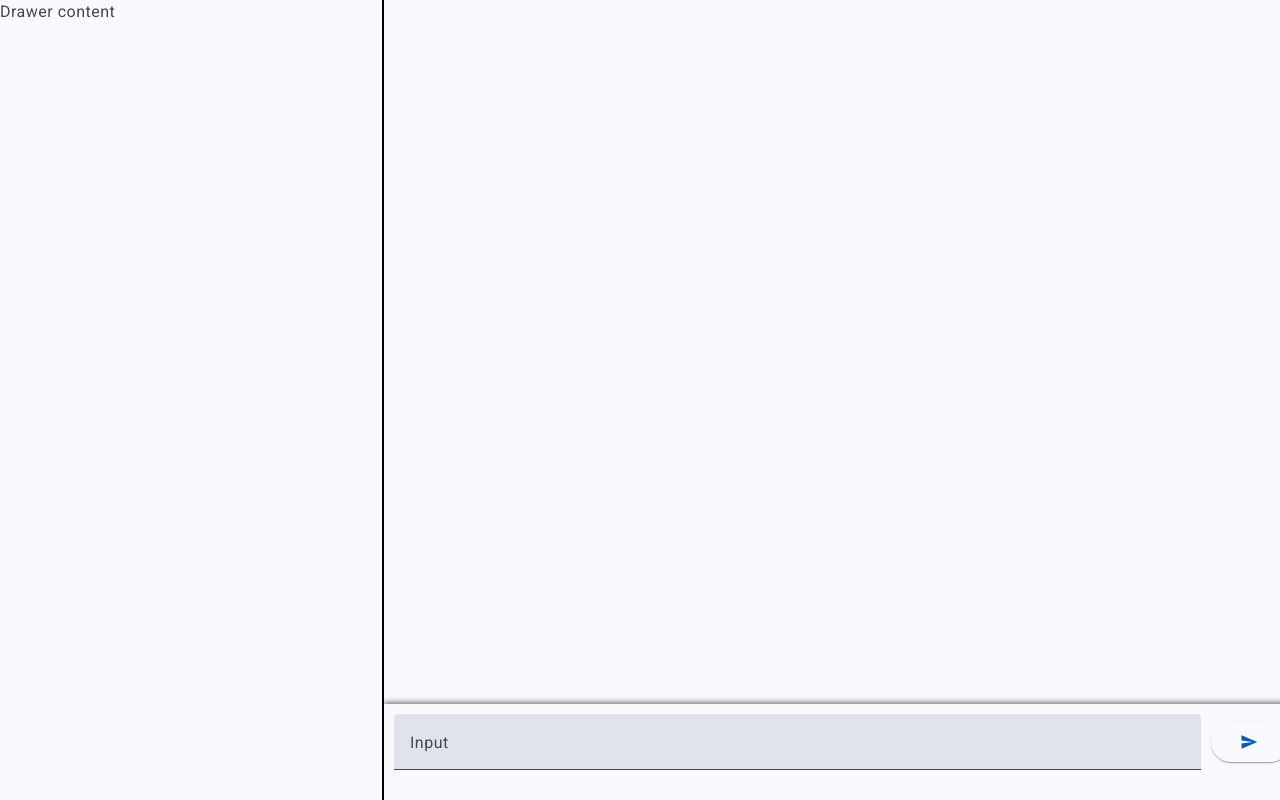
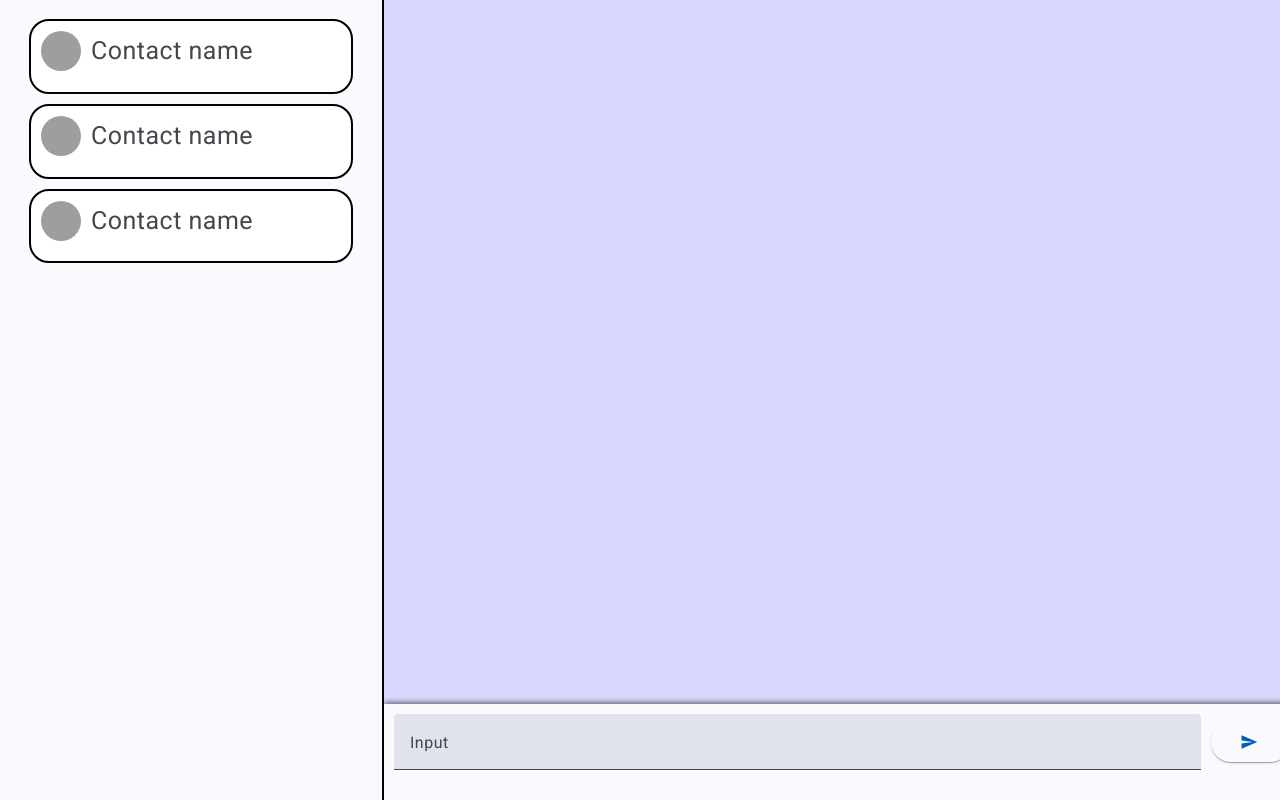
Before and after one commit to Z0ri/chat-app, an Angular app in the folder chat-app/client/chat-app/: page /chat in a window 1280 px wide. Built offline with nearby package versions, Linux system fonts and the light colour scheme; no server answers; sample sign-in values are in the browser's storage; grey boxes are pictures that could not be loaded.

Commit message:
Some contacts section css

```diff
--- a/chat-app/client/chat-app/src/app/components/chat-background/chat-background.component.ts
+++ b/chat-app/client/chat-app/src/app/components/chat-background/chat-background.component.ts
@@ -30,6 +30,9 @@ export class ChatBackgroundComponent {
 
 
   ngOnInit(): void {
+
+    this.messageService.loadMessages();//load previous messages
+
     //get new message
     this.messageService.getNewMessage()
     .subscribe({
@@ -40,8 +43,7 @@ export class ChatBackgroundComponent {
       error: (error) => {
         console.log("Error getting the message: " + error);
       }
-    })
-
+    });
   }
 
 }
--- a/chat-app/client/chat-app/src/app/components/chat/chat.component.css
+++ b/chat-app/client/chat-app/src/app/components/chat/chat.component.css
@@ -19,7 +19,12 @@
 app-chat-background {
     flex: 1;
     overflow-y: auto;
-    margin-bottom: 20px;
+    background-color: rgb(217, 216, 255);
+}
+
+app-contacts-section{
+    flex: 1;
+    overflow-y: auto;
 }
 
 app-message-input {
--- a/chat-app/client/chat-app/src/app/components/chat/chat.component.html
+++ b/chat-app/client/chat-app/src/app/components/chat/chat.component.html
@@ -1,5 +1,5 @@
 <mat-drawer-container class="mat-drawer-container">
-  <mat-drawer mode="side" opened class="mat-drawer">Drawer content</mat-drawer>
+  <mat-drawer mode="side" opened class="mat-drawer"><app-contacts-section></app-contacts-section></mat-drawer>
   <mat-drawer-content class="main-content">
     <app-chat-background></app-chat-background>
     <app-message-input></app-message-input>
--- a/chat-app/client/chat-app/src/app/components/chat/chat.component.ts
+++ b/chat-app/client/chat-app/src/app/components/chat/chat.component.ts
@@ -9,6 +9,8 @@ import { MessageComponent } from "../message/message.component";
 import { MatSidenavModule } from '@angular/material/sidenav';
 import { ChatBackgroundComponent } from '../chat-background/chat-background.component';
 import { MessageInputComponent } from '../message-input/message-input.component';
+import { ContactComponent } from "../contact/contact.component";
+import { ContactsSectionComponent } from "../contacts-section/contacts-section.component";
 
 @Component({
   selector: 'app-chat',
@@ -17,14 +19,13 @@ import { MessageInputComponent } from '../message-input/message-input.component'
     MatSidenavModule,
     MatButtonModule,
     MessageInputComponent,
-    ChatBackgroundComponent
+    ChatBackgroundComponent,
+    ContactComponent,
+    ContactsSectionComponent
 ],
   templateUrl: './chat.component.html',
   styleUrl: './chat.component.css'
 })
-export class ChatComponent implements OnInit{
-  ngOnInit(): void {
-    //load all messages
-  }
+export class ChatComponent{
 
 }
--- /dev/null
+++ b/chat-app/client/chat-app/src/app/components/contact/contact.component.css
@@ -0,0 +1,28 @@
+.contact-container{
+    display: flex;
+    flex-direction: row;
+    border: 2px solid black;
+    padding: 10px;
+    width: 300px;
+    height: 8%;
+    background-color: white;
+    cursor: pointer;
+    border-radius: 20px;
+    overflow-y: auto;
+}
+.contact-container:hover{
+    opacity: 70%;
+}
+.profile-pic {
+    width: 40px;
+    height: 40px;
+    background-image: url('https://material.angular.io/assets/img/examples/shiba1.jpg');
+    background-size: cover;
+    background-position: center;
+    border-radius: 50%;
+}
+.contact-name{
+    margin-top: 1vh;
+    margin-left: 10px;
+    font-size: 25px;
+}
--- /dev/null
+++ b/chat-app/client/chat-app/src/app/components/contact/contact.component.html
@@ -0,0 +1,4 @@
+<div class="contact-container" (click)="loadChat()">
+    <div mat-card-avatar class="profile-pic"></div>
+    <p class="contact-name">{{contactName}}</p>
+</div>
--- /dev/null
+++ b/chat-app/client/chat-app/src/app/components/contact/contact.component.ts
@@ -0,0 +1,19 @@
+import { Component, Input } from '@angular/core';
+import {MatButtonModule} from '@angular/material/button';
+import {MatCardModule} from '@angular/material/card';
+
+@Component({
+  selector: 'app-contact',
+  standalone: true,
+  imports: [MatCardModule],
+  templateUrl: './contact.component.html',
+  styleUrl: './contact.component.css'
+})
+export class ContactComponent {
+  @Input() ownerId!: string;
+  @Input() contactName: string = "Contact name";
+
+  loadChat(){
+    //load owner's chat
+  }
+}
--- /dev/null
+++ b/chat-app/client/chat-app/src/app/components/contacts-section/contacts-section.component.css
@@ -0,0 +1,7 @@
+.contacts{
+    display: flex;
+    flex-direction: column;
+    align-items: center;
+    padding-top: 5%;
+    gap: 10px;
+}
--- /dev/null
+++ b/chat-app/client/chat-app/src/app/components/contacts-section/contacts-section.component.html
@@ -0,0 +1,5 @@
+<div class="contacts">
+    <app-contact></app-contact>
+    <app-contact></app-contact>
+    <app-contact></app-contact>
+</div>
--- a/chat-app/client/chat-app/src/app/components/login/login.component.ts
+++ b/chat-app/client/chat-app/src/app/components/login/login.component.ts
@@ -49,9 +49,10 @@ export class LoginComponent implements OnInit{
     if(this.loginForm.valid){
       this.authService.login(loginUser).subscribe((success) => {
         if (success) {
-          //make snackbar appear
-          this.messageService.connect();
-          this.router.navigate(['/chat']);
+          /*make snackbar appear*/
+
+          this.messageService.connect(); //connect to node server
+          this.router.navigate(['/chat']); //navigate to chat
         } else {
           //show an error
           if(!this.invalidForm.error){
--- a/chat-app/client/chat-app/src/app/services/message.service.ts
+++ b/chat-app/client/chat-app/src/app/services/message.service.ts
@@ -49,6 +49,11 @@ export class MessageService{
     }
   }
 
+  //load chat messages
+  public loadMessages(){
+
+  }
+
   public getConnected(): boolean {
     return this.connected;
   }
```
Also changed, not shown: chat-app/client/chat-app/src/app/components/contacts-section/contacts-section.component.ts (added, +13 -0 lines).
